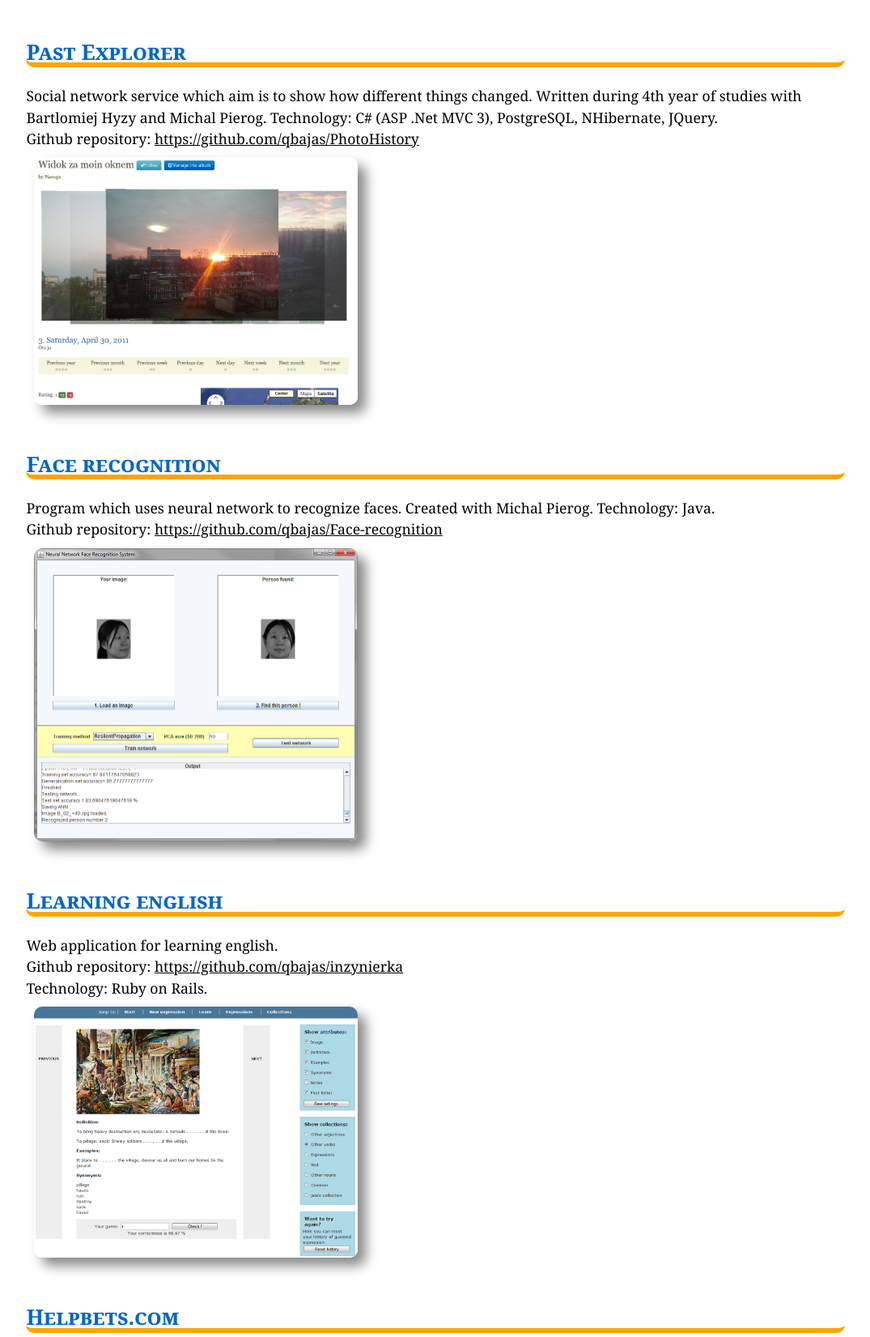
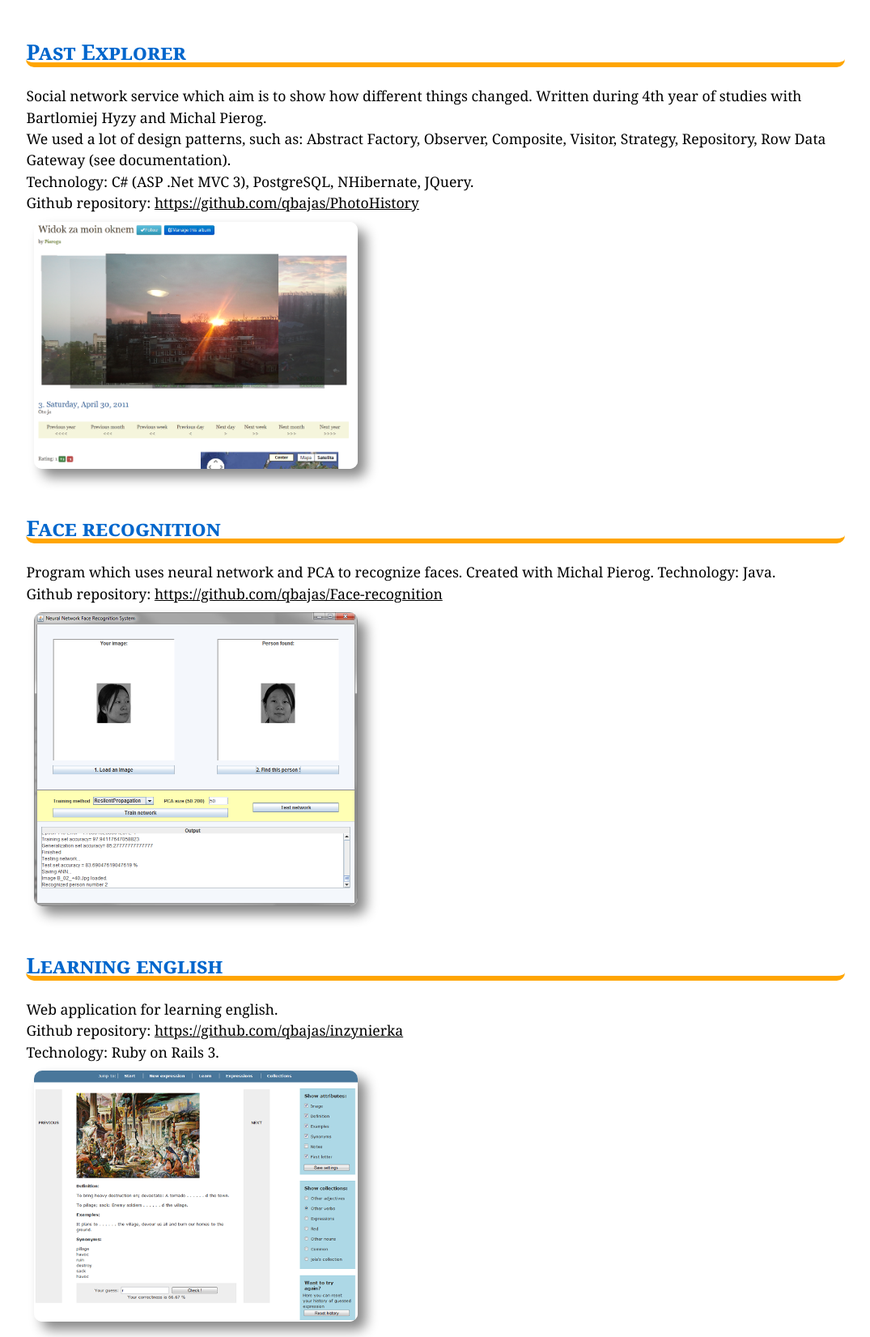
Before and after one commit to qbajas/www, a PHP site: page /projects.php in a window 1280 px wide. Shown: the part 269-1920 px from the top of the page at 81% size, without its empty margins (102-1177 px from the left). Run offline with PHP 8.4, Linux system fonts and the light colour scheme.

Commit message:
updates to projects

```diff
--- a/projects.php
+++ b/projects.php
@@ -47,7 +47,12 @@ print_menu();
 <div class="content">
 
 <h2 id="pe">Past Explorer</h2>
-Social network service which aim is to show how different things changed. Written during 4th year of studies with Bartlomiej Hyzy and Michal Pierog. Technology: C# (ASP .Net MVC 3), PostgreSQL, NHibernate, JQuery.
+Social network service which aim is to show how different things changed.
+Written during 4th year of studies with Bartlomiej Hyzy and Michal Pierog.
+<br/>
+We used a lot of design patterns, such as: Abstract Factory, Observer, Composite, Visitor, Strategy, Repository, Row Data Gateway (see documentation).
+<br/>
+Technology: C# (ASP .Net MVC 3), PostgreSQL, NHibernate, JQuery.
 <br/>
 Github repository:
 <a href="https://github.com/qbajas/PhotoHistory">https://github.com/qbajas/PhotoHistory</a>
@@ -55,7 +60,7 @@ Github repository:
 <img src="images/screen-pe.png" width="400"/>
 
 <h2 id="fr">Face recognition</h2>
-Program which uses neural network to recognize faces. Created with Michal Pierog. Technology: Java.
+Program which uses neural network and PCA to recognize faces. Created with Michal Pierog. Technology: Java.
 <br/>
 Github repository:
 <a href="https://github.com/qbajas/Face-recognition">https://github.com/qbajas/Face-recognition</a>
@@ -68,7 +73,7 @@ Web application for learning english.
 Github repository:
 <a href="https://github.com/qbajas/inzynierka">https://github.com/qbajas/inzynierka</a>
 <br/>
-Technology: Ruby on Rails.
+Technology: Ruby on Rails 3.
 <br/>
 <a href="http://english.jaskowiec.com.pl"> <img src="images/screen-le.png" width="400" alt="Learning english" /> </a>
 
@@ -98,6 +103,8 @@ The aim of this program is to showcase the possibilities of genetic algorithm on
 <br/>
 The algorithm finds the biggest clique in an undirected graph (clique is a subset of graph's vertices such that every two vertices in the subset are connected by an edge).
 <br/>
+The algorithm uses many mechanisms used in genetic algorithms, such as: mutation, crossover, selection. The GUI allows using different versions of this mechanisms and changing other parameters.
+<br/>
 Co-creators:   Michal Pierog, Witold Baran.
 <br/>
 Technology: Java.
@@ -115,9 +122,7 @@ Technology: Java
 <a href="screen_crossword.png"> <img src="screen_crossword.png" width="400" alt="Crossword" /> </a>
 
 <h2 id="t"> Tetris </h2>
-A game written as a 1st year project, in old-fashioned Pascal.
-<br/>
-<a href="images/tetris.pas">Source code</a>
+A game written in Pascal as a 1st year project.
 <br/>
 <a href="images/screen_tetris2.png"> <img src="images/screen_tetris2.png" width="400" alt="Crossword" /> </a>
 
```
